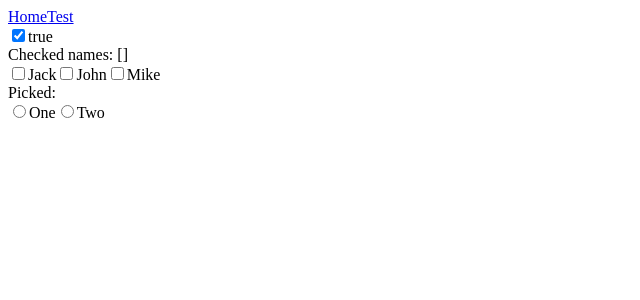
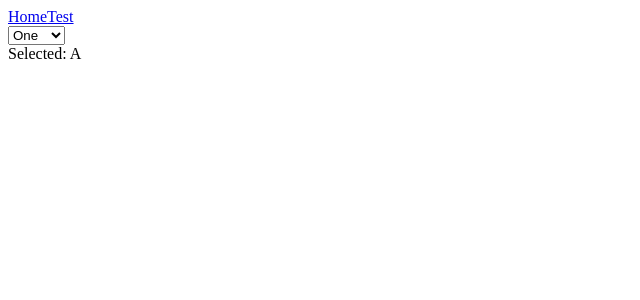
Before and after one commit to javierpb275/vue-test-project, a Vue app: page /test in a window 1280 px wide. Shown: the top 300 px of the page, without its empty margins (0-640 px from the left). Built offline with nearby package versions, Linux system fonts and the light colour scheme.

Commit message:
form input bindings: select

```diff
--- a/src/views/TestView.vue
+++ b/src/views/TestView.vue
@@ -1,35 +1,23 @@
 <script setup>
 import { reactive, computed, ref } from "vue";
 
-const checked = ref(true);
+const selected = ref("A");
 
-const checkedNames = ref([]);
-
-const picked = ref("");
+const options = ref([
+  { text: "One", value: "A" },
+  { text: "Two", value: "B" },
+  { text: "Three", value: "C" },
+]);
 </script>
 
 <template>
   <main>
-    <input type="checkbox" id="checkbox" v-model="checked" />
-    <label for="checkbox">{{ checked }}</label>
+    <select v-model="selected">
+      <option v-for="option in options" :value="option.value" :key="option">
+        {{ option.text }}
+      </option>
+    </select>
 
-    <div>Checked names: {{ checkedNames }}</div>
-
-    <input type="checkbox" id="jack" value="Jack" v-model="checkedNames" />
-    <label for="jack">Jack</label>
-
-    <input type="checkbox" id="john" value="John" v-model="checkedNames" />
-    <label for="john">John</label>
-
-    <input type="checkbox" id="mike" value="Mike" v-model="checkedNames" />
-    <label for="mike">Mike</label>
-
-    <div>Picked: {{ picked }}</div>
-
-    <input type="radio" id="one" value="One" v-model="picked" />
-    <label for="one">One</label>
-
-    <input type="radio" id="two" value="Two" v-model="picked" />
-    <label for="two">Two</label>
+    <div>Selected: {{ selected }}</div>
   </main>
 </template>
```
